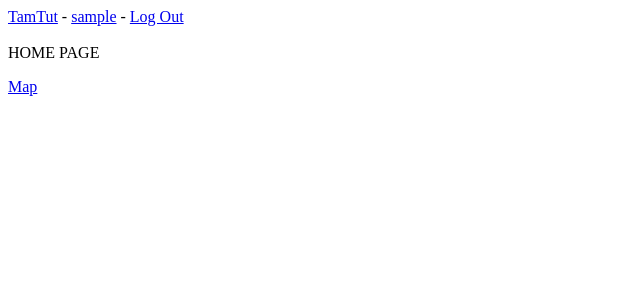
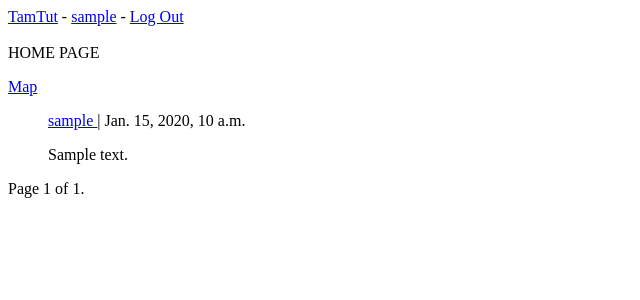
Before and after one commit to nadyr-mg/TamTut, a Django app: page / in a window 1280 px wide. Shown: the top 300 px of the page, without its empty margins (0-640 px from the left). Run offline with Django 3.2, Linux system fonts and the light colour scheme; a user stored in the database is signed in; tables that the repository leaves empty hold one stand-in row (values such as "Sample post").

Commit message:
added following and followers pages

```diff
--- a/TamTut/settings.py
+++ b/TamTut/settings.py
@@ -70,7 +70,7 @@ WSGI_APPLICATION = 'TamTut.wsgi.application'
 #         'PORT': '5432',
 #     }
 # }
-#
+
 DATABASES = {
     'default': {
         'ENGINE': 'django.db.backends.postgresql',
--- a/core/templates/core/home.html
+++ b/core/templates/core/home.html
@@ -9,5 +9,26 @@
         <a href="{% url 'map_page' %}">Map</a>
     </p>
 
+    {% for post in followers_feed %}
+        <ul>
+            <a href="{% url 'profile' post.user_profile_posted.pk %}"
+               style="text-align:justify">{{ post.user_profile_posted.user.username }} </a>| {{ post.date_posted }}
+            <p style="text-align:justify">{{ post.text }}</p>
+        </ul>
+    {% endfor %}
+    {% if followers_feed is not None %}
+        {% if followers_feed.has_previous %}
+            <a href="?page=1">&laquo; first</a>
+            <a href="?page={{ followers_feed.previous_page_number }}">previous</a>
+        {% endif %}
 
+        <span class="current">
+                Page {{ followers_feed.number }} of {{ followers_feed.paginator.num_pages }}.
+            </span>
+
+        {% if followers_feed.has_next %}
+            <a href="?page={{ followers_feed.next_page_number }}">next</a>
+            <a href="?page={{ followers_feed.paginator.num_pages }}">last &raquo;</a>
+        {% endif %}
+    {% endif %}
 {% endblock content %}
--- a/core/views.py
+++ b/core/views.py
@@ -1,3 +1,5 @@
+from itertools import chain
+
 from django.contrib.auth import authenticate, login
 from django.shortcuts import render, redirect, reverse
 from django.core.paginator import Paginator
@@ -12,7 +14,23 @@ def home(request):
     if request.user.is_anonymous:
         return redirect('login')
     else:
-        return render(request, 'core/home.html')
+        following_profiles = request.user.profile.following.all()
+        all_posts = UserFeed.objects.all()
+        followers_feed = None
+        for profile in following_profiles:
+            if followers_feed is not None:
+                followers_feed = list(chain(followers_feed, all_posts.filter(user_profile_posted=profile.user.profile)))
+            else:
+                followers_feed = all_posts.filter(user_profile_posted=profile.user.profile)
+        if followers_feed:
+            followers_feed = sorted(followers_feed, key=lambda x: x.date_posted, reverse=True)
+            followers_feed = Paginator(followers_feed, 20)
+            page = request.GET.get('page')
+            followers_feed = followers_feed.get_page(page)
+        context = {
+            'followers_feed': followers_feed
+        }
+        return render(request, 'core/home.html', context)
 
 
 def register(request):
@@ -46,7 +64,7 @@ def profile(request, pk):
         follow_button_form = FollowButtonForm()
 
         user_feed = prof.userfeed_set.all()
-        user_feed = Paginator(user_feed, 6)
+        user_feed = Paginator(user_feed, 8)
         page = request.GET.get('page')
         user_feed = user_feed.get_page(page)
         context = {
--- a/docker-compose.yml
+++ b/docker-compose.yml
@@ -6,7 +6,7 @@ services:
     tty: true
     container_name: core_container
     build: .
-    command: bash -c "python manage.py makemigrations && python manage.py migrate && python manage.py runserver 0.0.0.0:8000"
+    command: bash -c "python manage.py makemigrations --merge && python manage.py migrate && python manage.py runserver 0.0.0.0:8000"
     volumes:
       - ./:/src
     ports:
```
Also changed, not shown: core/migrations/0001_squashed_0013_profile_followed.py (added).
